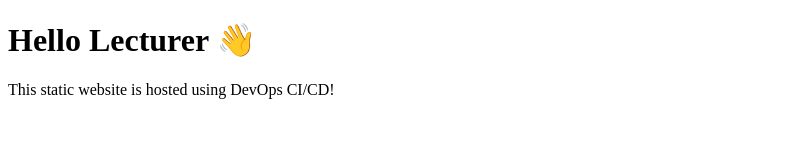
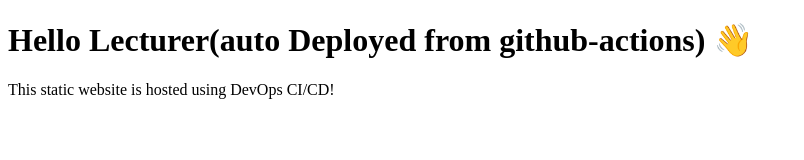
Before and after one commit to bhanu-2902/devops-engineer, a plain HTML site: page index.html in a window 1280 px wide. Shown: the whole page, without its empty margins (0-804 px from the left). Drawn offline with Linux system fonts and the light colour scheme.

Commit message:
Test Ci/Cd-auto deploy

```diff
--- a/index.html
+++ b/index.html
@@ -4,7 +4,7 @@
   <title>My Basic Simple DevOps Site</title>
 </head>
 <body>
-  <h1>Hello Lecturer 👋</h1>
+  <h1>Hello Lecturer(auto Deployed from github-actions) 👋</h1>
   <p>This static website is hosted using DevOps CI/CD!</p>
 </body>
 </html>
```
Also changed, not shown: 1 other file.
